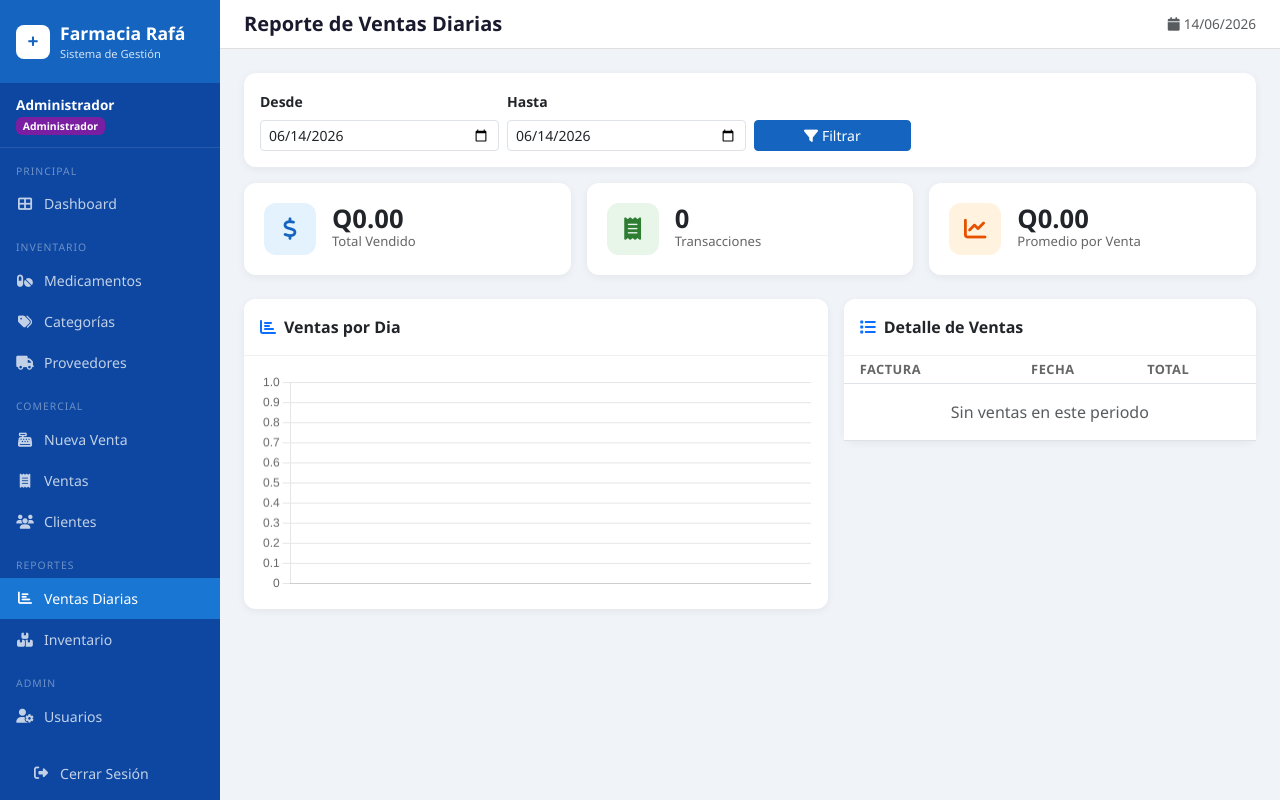
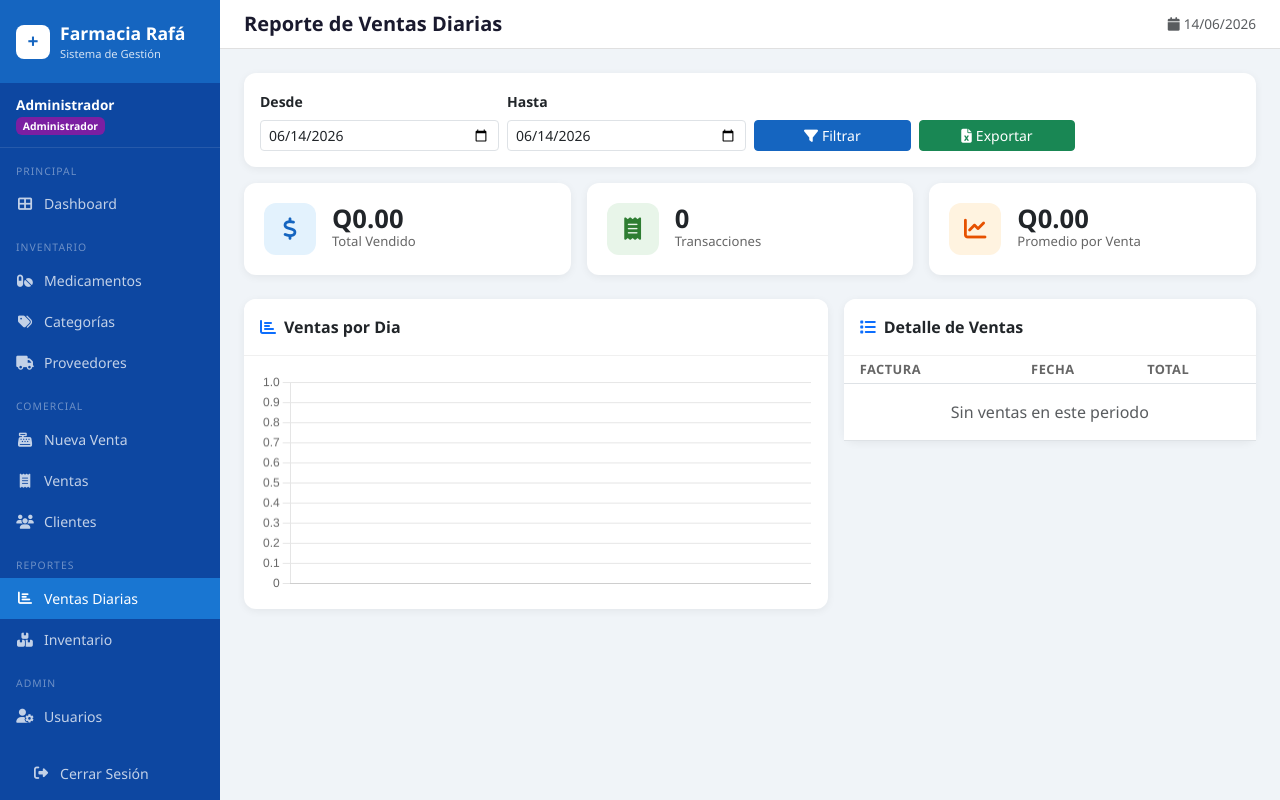
Before and after one commit to sistemacom40-byte/sistema.farmacia.rafa, a Flask app: page /reportes/ventas in a window 1280 px wide. Run offline with Flask 3, Linux system fonts and the light colour scheme; a user stored in the database is signed in.

Commit message:
Add export button for sales report in HTML template

```diff
--- a/Farmacia-rafa/templates/reporte_ventas.html
+++ b/Farmacia-rafa/templates/reporte_ventas.html
@@ -17,6 +17,11 @@
       </div>
       <div class="col-md-2">
         <button class="btn btn-primary btn-sm w-100"><i class="fas fa-filter me-1"></i>Filtrar</button>
+      </div>
+      <div class="col-md-2">
+        <a href="{{ url_for('exportar_ventas_excel', desde=desde, hasta=hasta) }}" class="btn btn-success btn-sm w-100">
+          <i class="fas fa-file-excel me-1"></i>Exportar
+        </a>
       </div>
     </form>
   </div>
```
